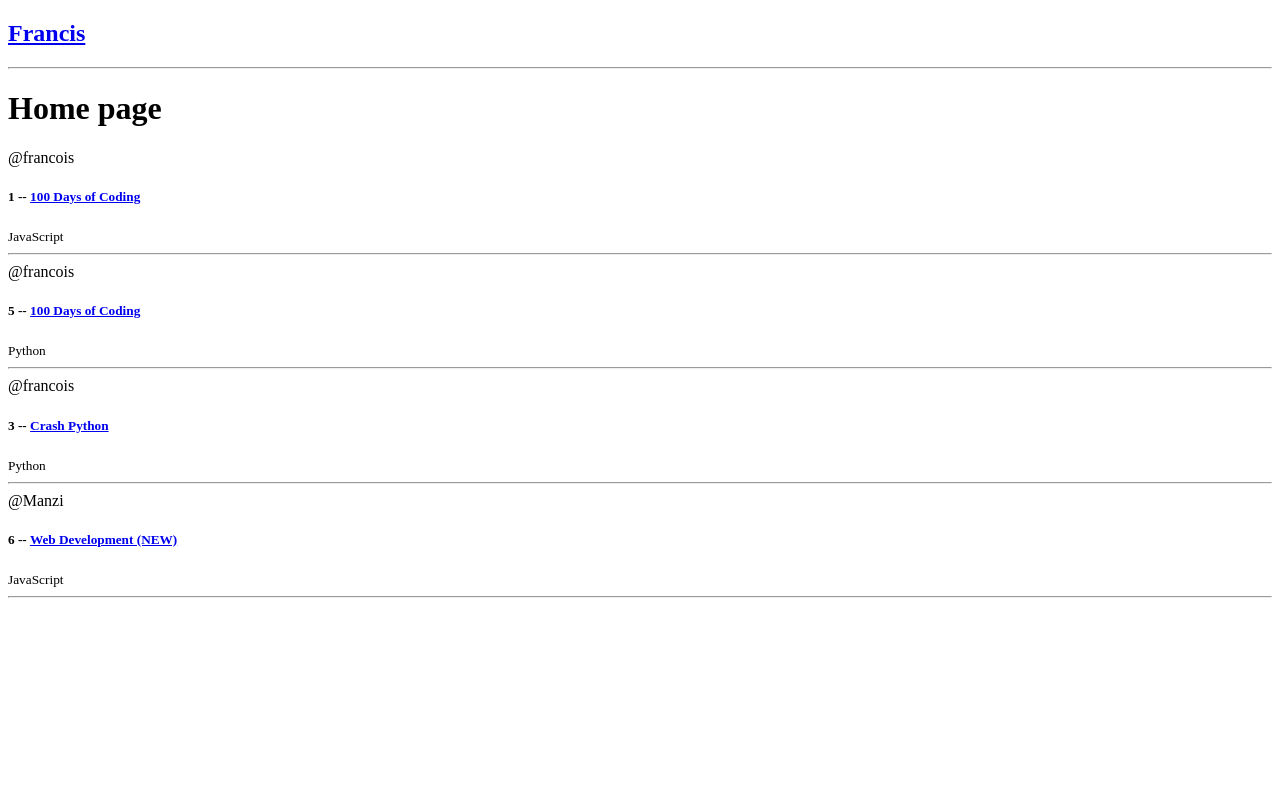
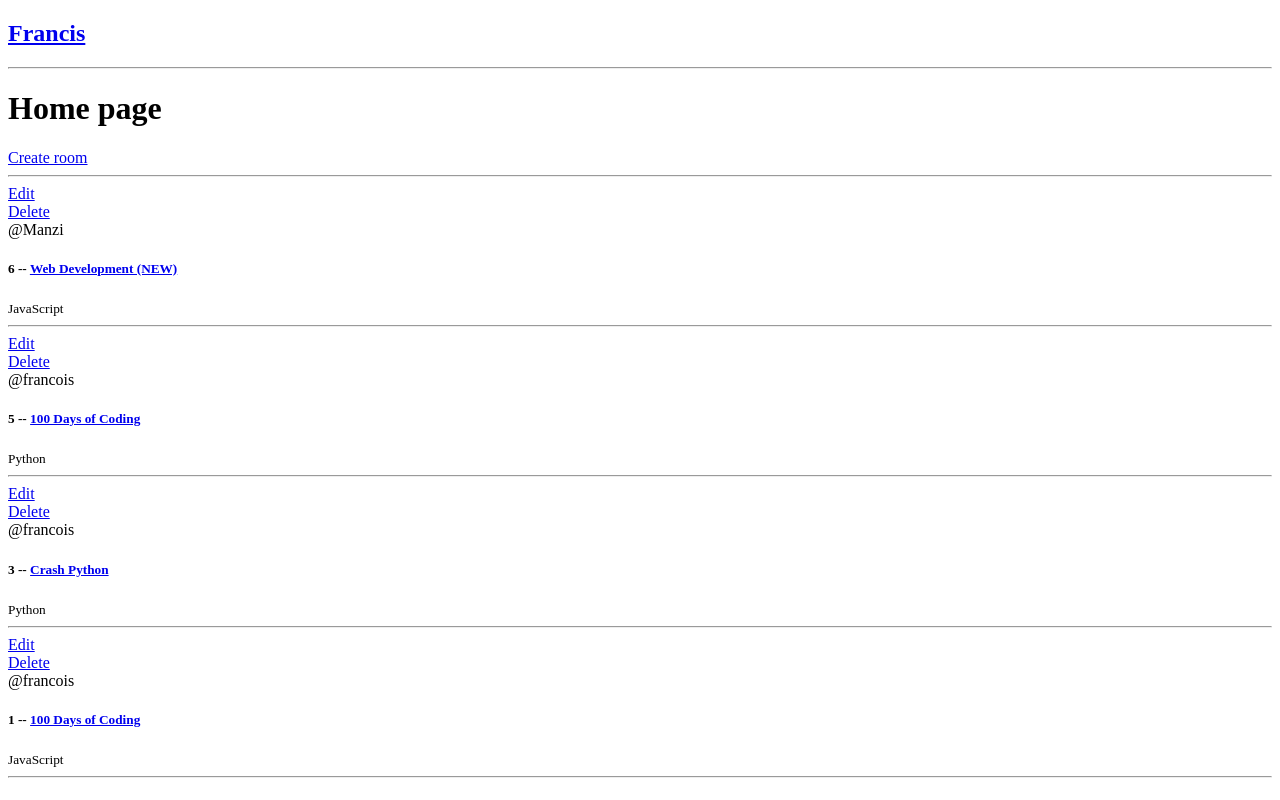
Before and after one commit to aime-franco/Django-self-teaching, a Django app: page / in a window 1280 px wide. Run offline with Django 4.2, Linux system fonts and the light colour scheme; data comes from the database, SQL or seed files in the repository; both versions use the stored data as it was after the commit.

Commit message:
update my work

```diff
--- a/front/models.py
+++ b/front/models.py
@@ -23,7 +23,7 @@ class Room(models.Model):
    created = models.DateTimeField(auto_now_add=True)
 
    class Meta():
-      ordering = ('name',)
+      ordering = ['-updates', '-created']
 
 
    def __str__(self):
--- a/front/templates/front/home.html
+++ b/front/templates/front/home.html
@@ -3,17 +3,19 @@
 {% block content %}
     <h1>Home page</h1>
 
+    <a href="{%url 'create-room'%}">Create room</a>
+    <hr>
     <div>
-
             {% for room in rooms %}
                 <div>
+                    <a href="{%url 'update-room' room.id%}">Edit</a><br>
+                    <a href="{%url 'delete-room' room.id%}">Delete</a><br>
                     <span>@{{room.host.username}}</span>
-                    <h5>{{ room.id }} -- <a href="{% url 'room' room.id %}">{{ room.name }}</h5></a>
+                    <h5>{{ room.id }} -- <a href="{% url 'room' room.id%}">{{ room.name }}</h5></a>
                     <small>{{room.topic.name}}</small>
                     <hr>
                 </div>
             {% endfor %}
-
     </div>
 
 {% endblock %}
--- a/front/urls.py
+++ b/front/urls.py
@@ -5,4 +5,7 @@ from . import views
 urlpatterns = [
     path('', views.home, name='home'),
     path('room/<str:pk>/', views.room, name='room'),
+    path('create_room/', views.create_room, name='create-room'),
+    path('update_room/<str:pk>/', views.update_room, name='update-room'),
+    path('delete_room/<str:pk>/', views.delete_room, name='delete-room'),
 ]
--- a/front/views.py
+++ b/front/views.py
@@ -1,5 +1,7 @@
-from django.shortcuts import render
+from django.shortcuts import render, redirect
 from .models import Room
+
+from .forms import RoomForm
 # Create your views here.
 
 
@@ -16,6 +18,36 @@ def home(request):
     return render(request, 'front/home.html', context)
 
 def room(request, pk):
-    room = Room.objects.get(pk=id)
+    room = Room.objects.get(id=pk)
     context = {'room': room}
     return render(request, 'front/room.html', context)
+
+def create_room(request):
+    form = RoomForm()
+    if request.method == 'POST':
+        form = RoomForm(request.POST)
+        if form.is_valid():
+            form.save()
+            return redirect('home')
+
+    context = {'form': form}
+    return render(request, 'front/room_form.html', context)
+
+def update_room(request, pk):
+    room = Room.objects.get(id=pk)
+    form = RoomForm(instance=room)
+    if request.method == 'POST':
+        form = RoomForm(request.POST, instance=room)
+        if form.is_valid():
+            form.save()
+            return redirect('home')
+    content = {'form': form}
+    return render(request, 'front/room_form.html', content)
+
+def delete_room(request, pk):
+    room = Room.objects.get(id=pk)
+
+    if request.method == 'POST':
+        room.delete()
+        return redirect('home')
+    return render(request, 'front/delete_form.html', {'obj': room})
```
Also changed, not shown: front/forms.py (added, +7 -0 lines), front/templates/front/delete_form.html (added, +15 -0 lines), front/templates/front/room_form.html (+7 -2 lines), web/settings.py (+0 -11 lines), db.sqlite3.
